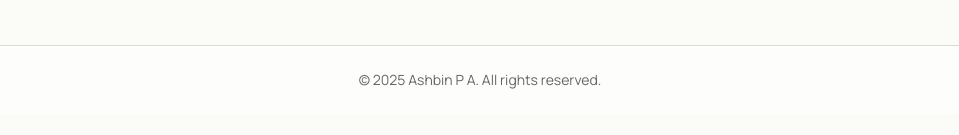
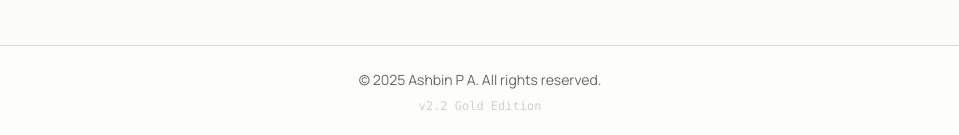
Before and after one commit to ashbi8137/ModenPortfolio, a Next.js app: page / in a window 1280 px wide. Shown: the part 10036-10171 px from the top of the page, without its empty margins (160-1119 px from the left). Before the commit the page ends 10150 px from the top, so only its background shows below. Built offline with nearby package versions, Linux system fonts and the light colour scheme; a web font is replaced by a local one.

Commit message:
Force Build: Add v2.2 Gold Edition tag to footer

```diff
--- a/components/footer.tsx
+++ b/components/footer.tsx
@@ -1,9 +1,12 @@
 export default function Footer() {
   return (
     <footer className="py-6 px-4 border-t bg-card/50 backdrop-blur-sm" style={{ cursor: 'url(/icon.png), auto' }}>
-      <div className="container max-w-7xl mx-auto flex flex-col items-center justify-center">
+      <div className="container max-w-7xl mx-auto flex flex-col items-center justify-center gap-2">
         <p className="text-sm text-muted-foreground">
           &copy; {new Date().getFullYear()} Ashbin P A. All rights reserved.
+        </p>
+        <p className="text-xs text-muted-foreground/30 font-mono">
+          v2.2 Gold Edition
         </p>
       </div>
     </footer>
```
